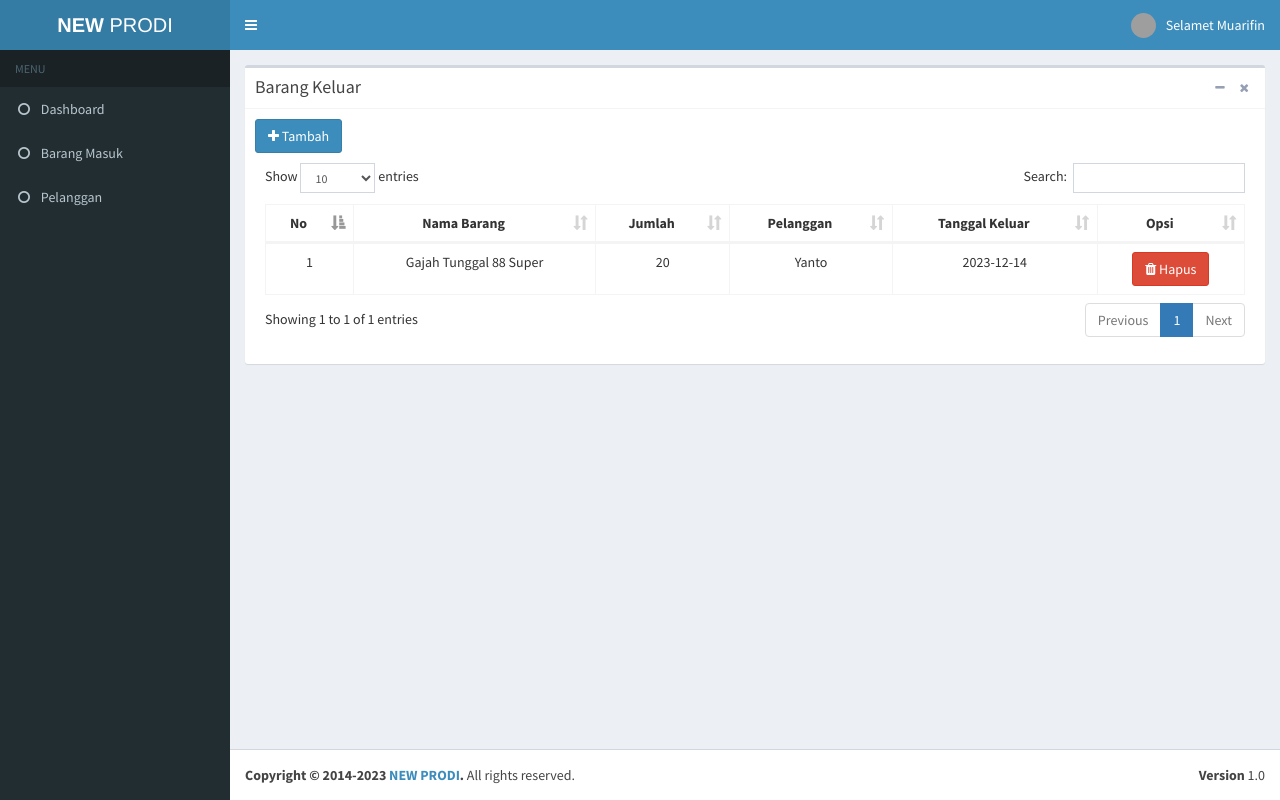
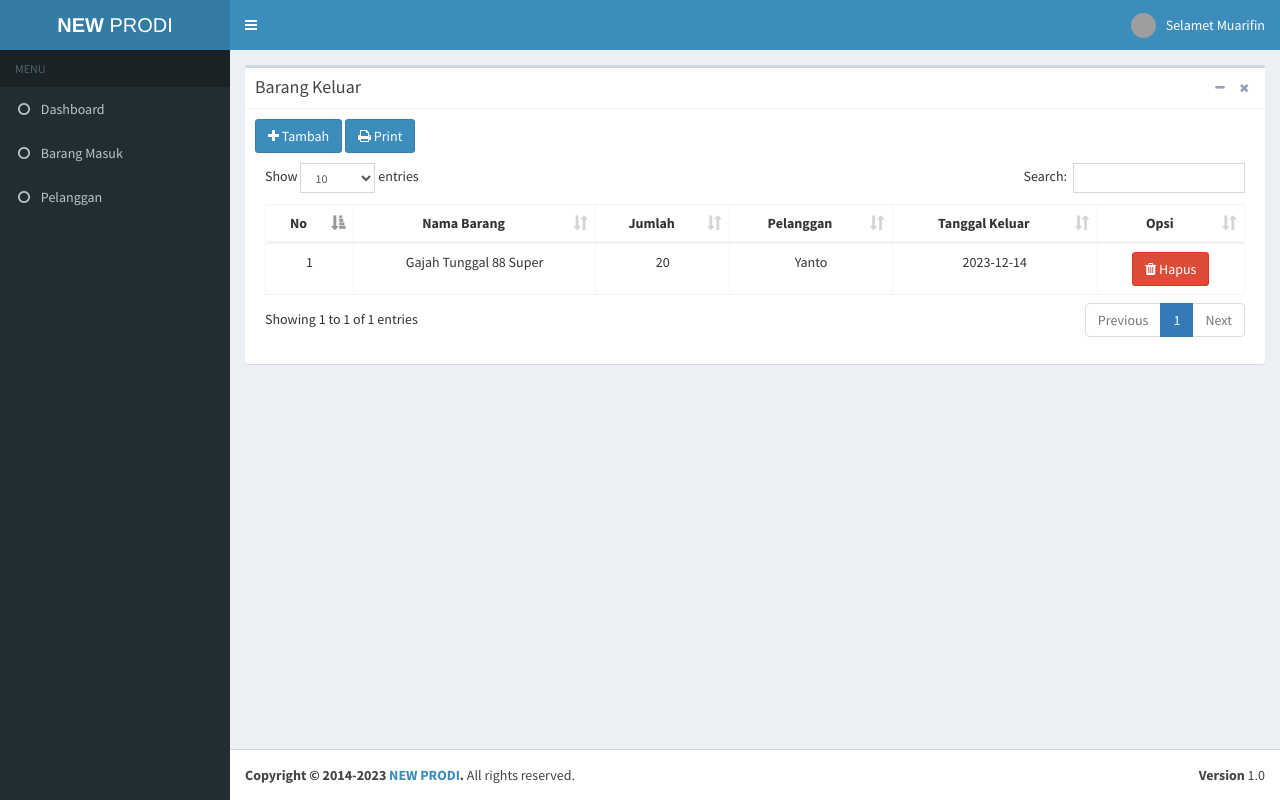
Before and after one commit to tanmyid/new_prodi, a PHP site: page /new_prodi/barang_keluar.php in a window 1280 px wide. Run offline with PHP 8.4, Linux system fonts and the light colour scheme; a user stored in the database is signed in; data comes from the database, SQL or seed files in the repository; grey boxes are pictures that could not be loaded.

Commit message:
Sun, Dec 17, 2023 11:50:28 PM

```diff
--- a/barang_keluar.php
+++ b/barang_keluar.php
@@ -20,6 +20,7 @@ include 'layouts/sidebar.php';
             </div>
             <div class="box-body">
                 <button type="button" class="btn btn-primary" data-toggle="modal" data-target="#tambahBarangOut"><i class="fa fa-plus"></i> Tambah</button>
+                <a href="<?= $baseurl; ?>/laporan/cetak_barang_out.php" class="btn btn-primary" target="_blank"><i class="fa fa-print"></i> Print</a>
                 <!-- Modal Add Barang Keluar -->
                 <div class="modal fade" id="tambahBarangOut">
                     <div class="modal-dialog">
--- a/barang_masuk.php
+++ b/barang_masuk.php
@@ -24,6 +24,7 @@ include 'layouts/sidebar.php';
                     echo '
                     <div class="box-header with-border">
                     <button type="button" class="btn btn-primary" data-toggle="modal" data-target="#tambahBarangIn"><i class="fa fa-plus"></i> Tambah Barang</button>
+                    <a href="' . $baseurl . '/laporan/cetak_barang_in.php" class="btn btn-primary" target="_blank"><i class="fa fa-print"></i> Print</a>
                     <div class="box-tools pull-right">
                         <button type="button" class="btn btn-success" data-toggle="modal" data-target="#tambahStok"><i class="fa fa-plus"></i> Tambah Stok</button>
                     </div>
```
